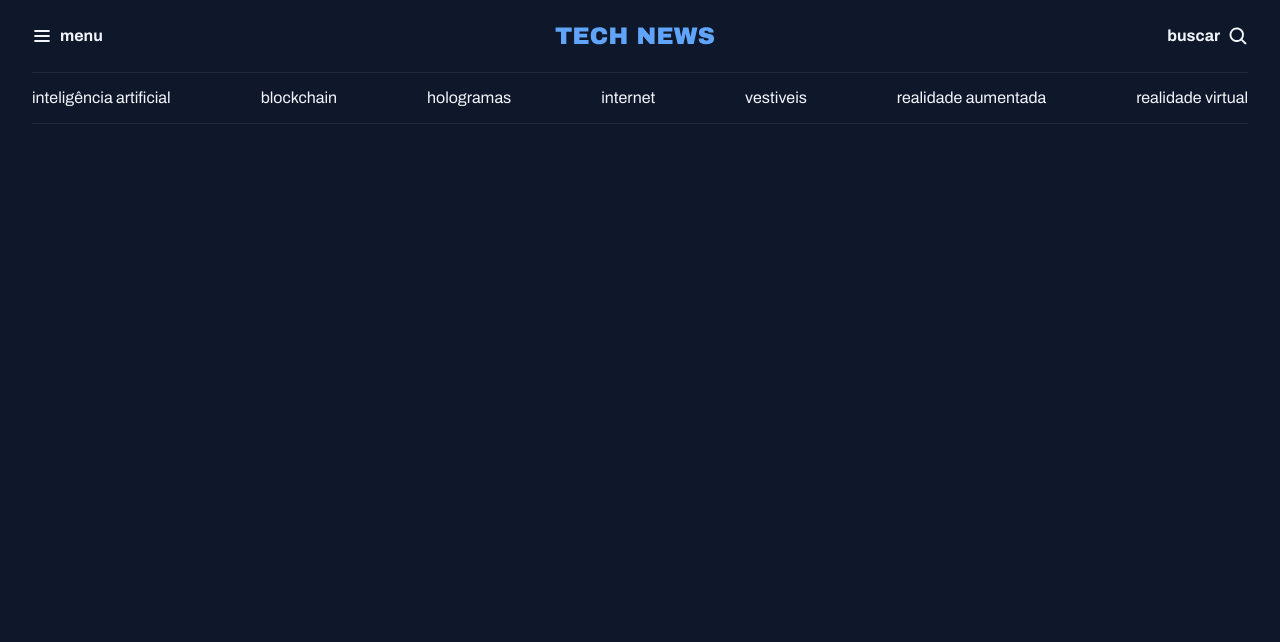
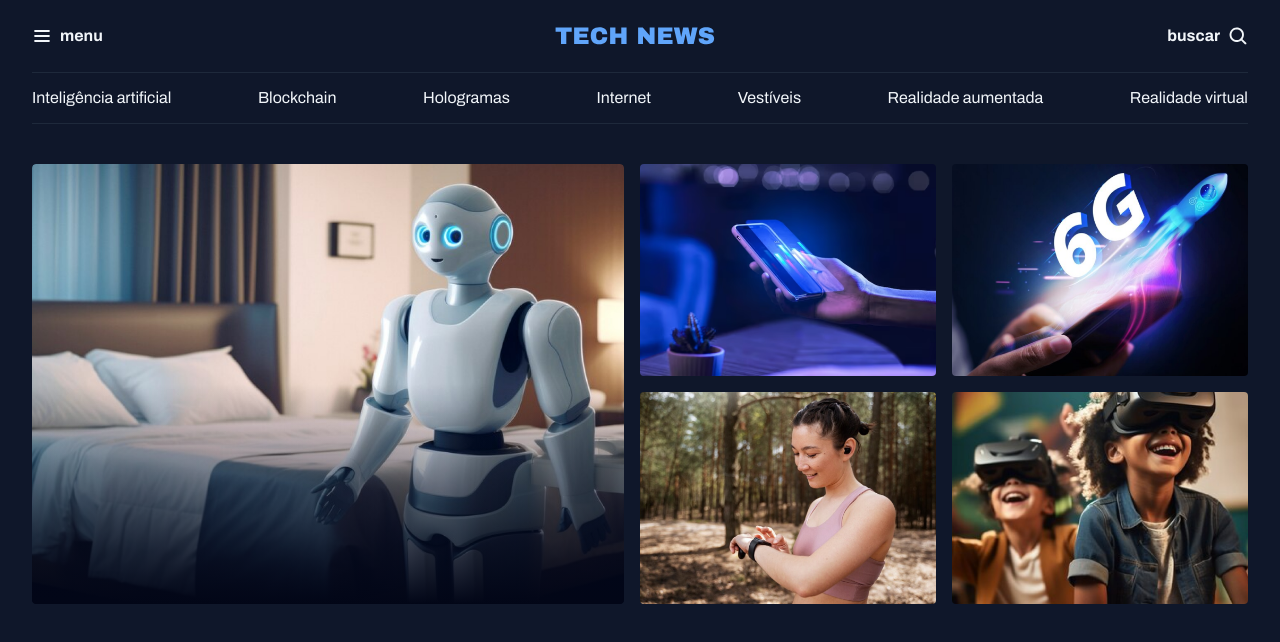
Before and after one commit to caiocosta9101/projeto-portal-de-noticias, a plain HTML site: page index.html in a window 1280 px wide. Drawn offline with Linux system fonts and the light colour scheme.

Commit message:
adicionando fundo com degrade

```diff
--- a/index.html
+++ b/index.html
@@ -12,33 +12,66 @@
 </head>
 <body>
     <header class="container">
-        <nav id="primary" class="grid grid-flow-col">
+        <nav id="primary" class="grid grid-flow-col ">
             <div>
-                <img src="assets/icons/List.svg" alt="icone de menu">
+                <img src="assets/icons/List.svg" alt="ícone de menu">
                 <strong>menu</strong>
             </div>
 
             <div>
-                <img src="assets/Logo.svg" alt="tecnews logo">
+                <img src="assets/Logo.svg" alt="technews logo">
             </div>
 
             <div>
                 <strong>buscar</strong>
-                <img src="assets/icons/MagnifyingGlass.svg" alt="icone de lupa para pesquisa">
+                <img src="assets/icons/MagnifyingGlass.svg" alt="ícone de lupa para pesquisa">
+            </div>
 
-            </div>
+
         </nav>
         <nav id="secondary" class="grid grid-flow-col">
-            <a href="#">inteligência artificial</a>
-            <a href="#">blockchain</a>
-            <a href="#">hologramas</a>
-            <a href="#">internet</a>
-            <a href="#">vestiveis</a>
-            <a href="#">realidade aumentada</a>
-            <a href="#">realidade virtual</a>
+            <a href="#">Inteligência artificial</a>
+            <a href="#">Blockchain</a>
+            <a href="#">Hologramas</a>
+            <a href="#">Internet</a>
+            <a href="#">Vestíveis</a>
+            <a href="#">Realidade aumentada</a>
+            <a href="#">Realidade virtual</a>
+
         </nav>
 
     </header>
+
+    <main class="grid container">
+        <section id="featured" class="grid grid-flow-col gap-16">
+            <div class="card">
+                <img src="assets/images/Image 01.png" alt="">
+            </div>
+
+            <div class="grid grid-cols-2 gap-16">
+                <div>
+                    <img src="assets/images/Image 02.png" alt="">
+                </div>
+
+                <div>
+                    <img src="assets/images/Image 03.png" alt="">
+                </div>
+
+                <div>
+                    <img src="assets/images/Image 04.png" alt="">
+                </div>
+
+                <div>
+                    <img src="assets/images/Image 05.png" alt="">
+                </div>
+
+            </div>
+
+        </section>
+
+    </main>
+
+
 
 
 
--- a/styles/global.css
+++ b/styles/global.css
@@ -41,6 +41,11 @@ h1, h2, h2 {
     font: inherit;
 }
 
+img {
+    /*faz respeitar a largura maxima da caixa que voce esta*/
+    max-width: 100%;
+}
+
 .container {
     max-width: 1280px;
     /*alinha o lado direito e o esquerdo iguais*/
@@ -48,13 +53,6 @@ h1, h2, h2 {
     margin-inline: auto;
 }
 
-/* utility-first */
-.grid {
-    display: grid
+main {
+    margin-top: 40px;
 }
-
-/* deixa em forma de coluna */
-.grid-flow-col {
-    grid-auto-flow: column;
-
-}
--- a/styles/index.css
+++ b/styles/index.css
@@ -1,2 +1,4 @@
 @import url(global.css);
+@import url(utility.css);
 @import url(header.css);
+@import url(section.css);
--- /dev/null
+++ b/styles/section.css
@@ -0,0 +1,27 @@
+#featured {
+    img {
+        height: 100%;
+        object-fit: cover;
+        border-radius: 4px;
+    }
+
+    .card {
+        border-radius: 4px;
+        overflow: hidden;
+        position: relative;
+        &::before {
+        border-radius: 4px;
+            content: "";
+            position: absolute;
+            inset: 0;
+            top: 50%;
+            background: linear-gradient(
+                180deg,
+                transparent 0%,
+                #020617 100%
+            );
+
+        }
+
+    }
+}
--- /dev/null
+++ b/styles/utility.css
@@ -0,0 +1,18 @@
+/* utility-first */
+.grid {
+    display: grid
+}
+
+/* deixa em forma de coluna */
+.grid-flow-col {
+    grid-auto-flow: column;
+
+}
+
+.grid-cols-2 {
+    grid-template-columns: 1fr 1fr;
+}
+
+.gap-16 {
+    gap: 16px
+}
```
